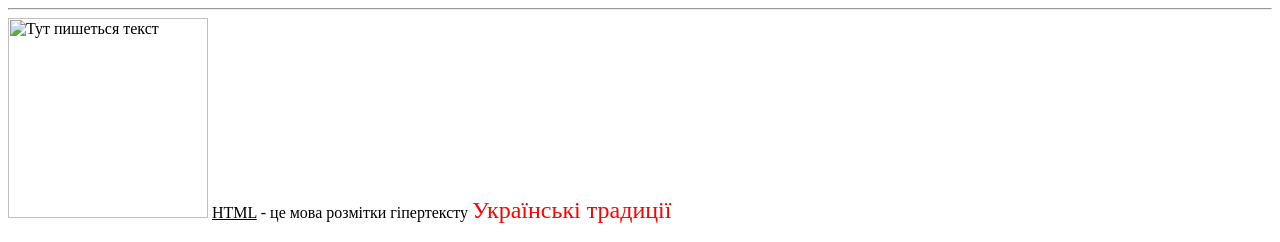
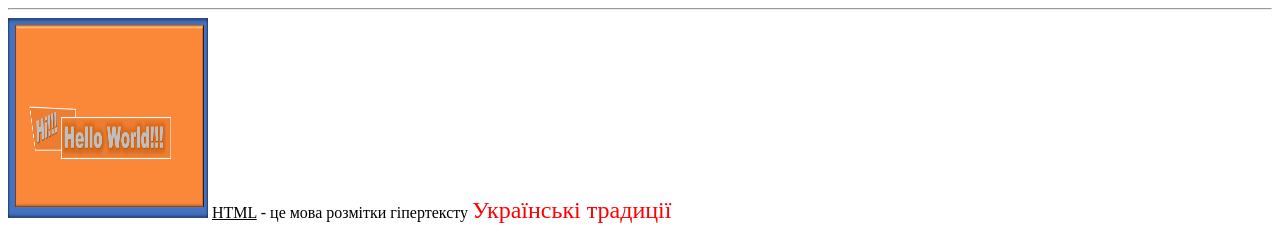
Before and after one commit to Samyrov/samyrov.github.io, a plain HTML site: page index.html in a window 1280 px wide. Shown: the top 242 px of the page. Drawn offline with Linux system fonts and the light colour scheme.

Commit message:
Update index.html

```diff
--- a/index.html
+++ b/index.html
@@ -1,5 +1,5 @@
 <hr>
-<img src = "img/Рисунок1.png" width = "200" height = "200" alt="Тут пишеться текст">
+<img src = "Рисунок1.png" width = "200" height = "200" alt="Тут пишеться текст">
 <u>HTML</u> - це мова розмітки гіпертексту
 <font color ="red" size ="5"> Українські традиції </font>
 <h1>Hello World</h1>
```
